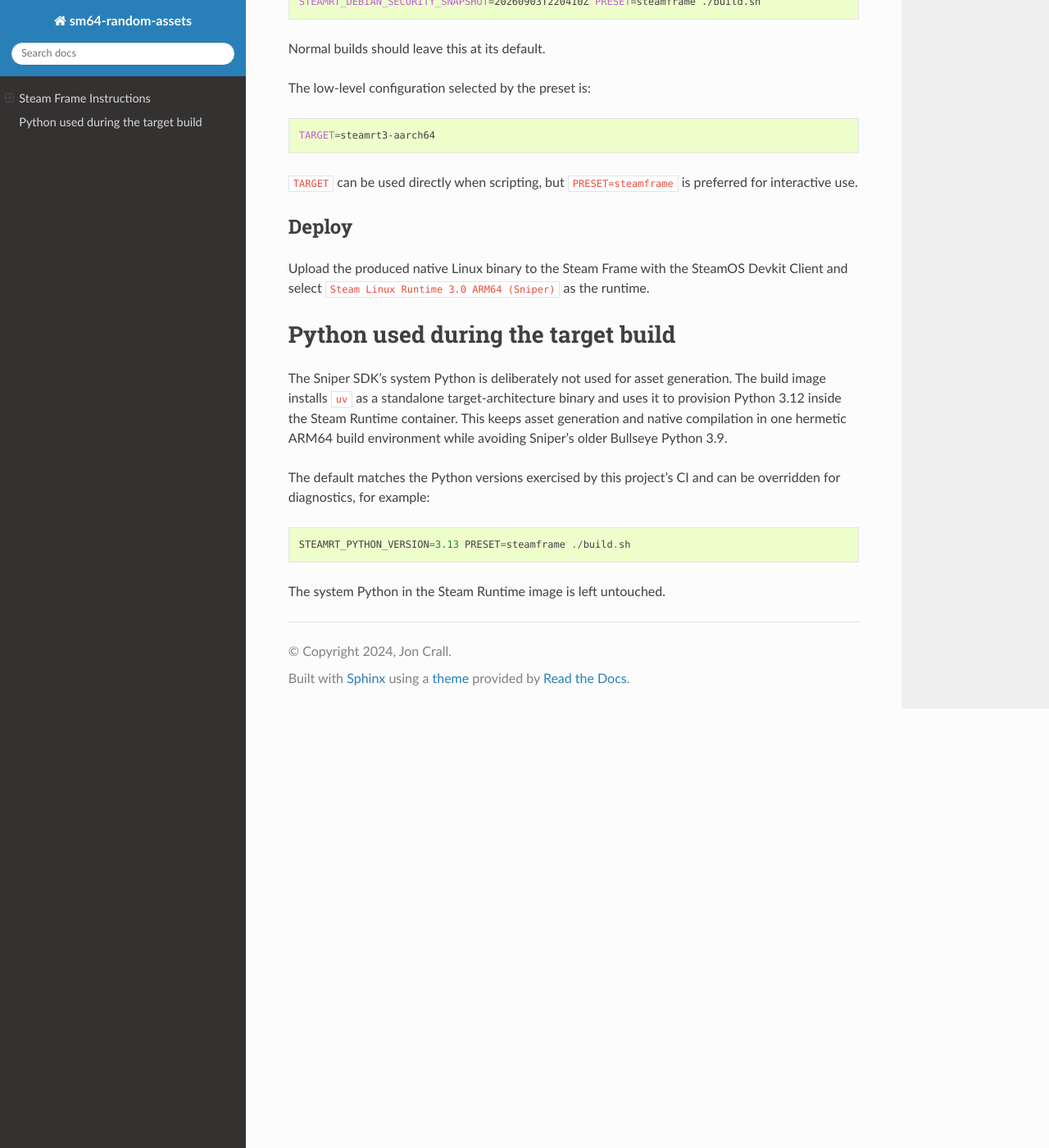
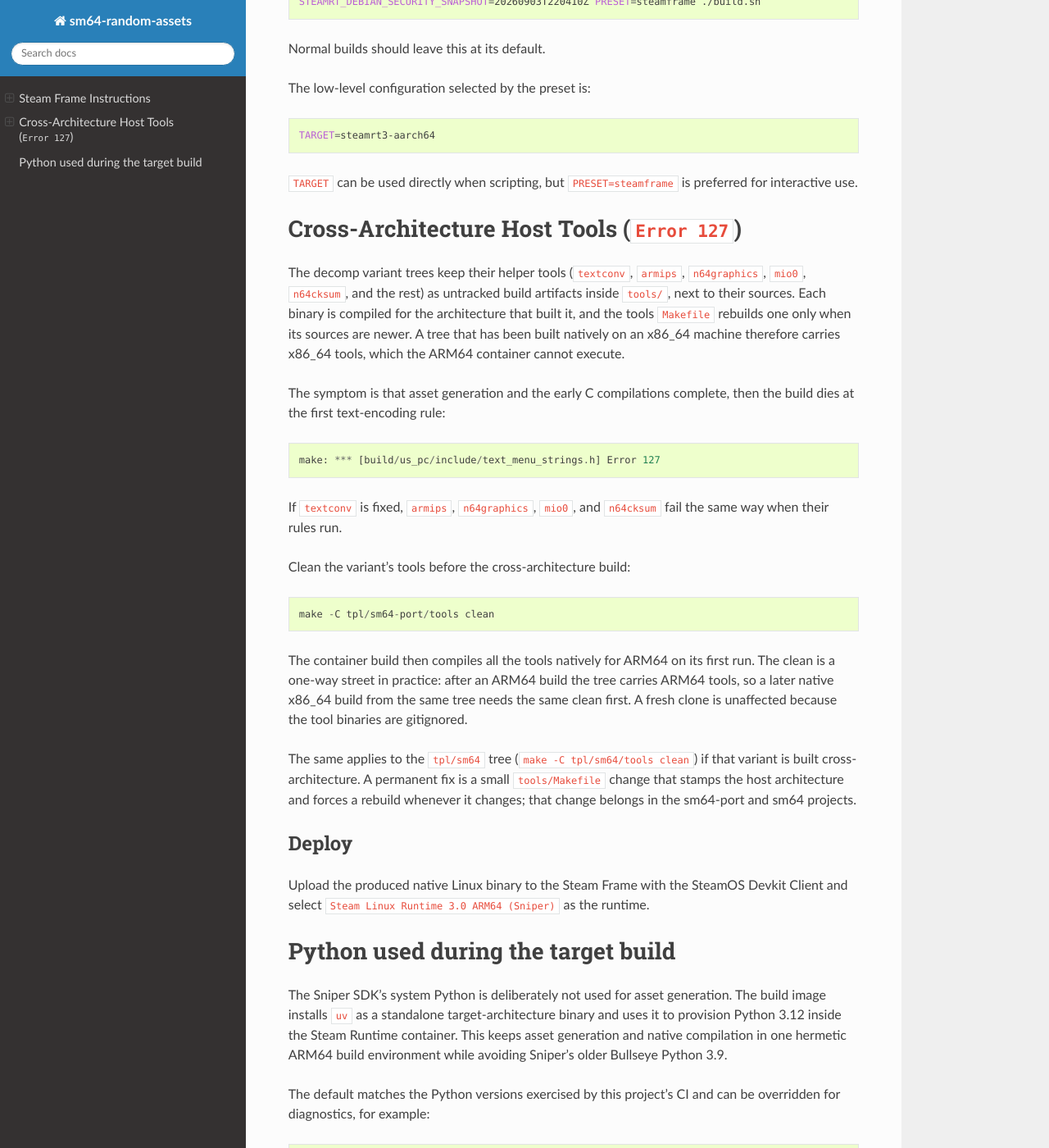
Before and after one commit to Erotemic/sm64-random-assets, a Sphinx documentation site: the page built from docs/source/manual/install_docs/install_on_steamframe.rst, in a window 1280 px wide and 1400 px high, scrolled down 1017 px. Shown: the whole window at 82% size. Built offline with Sphinx 7.4.7 and the Read the Docs theme 3.1.0, drawn with Linux system fonts in a browser that asks for light colours; pages that are not in the unit, such as notebooks, are missing from menus.

Commit message:
Document cross-arch tool failure in Steam Frame build docs
- new 'Cross-Architecture Host Tools (Error 127)' subsection in the Steam Frame instructions: decomp variant trees carry untracked, arch-specific tools/ binaries that the mtime-only tools Makefile never rebuilds, so a tree built natively on x86_64 dies in the ARM64 container at the first tool execution (textconv; armips/n64graphics/mio0/n64cksum if reached)
- documents the make -C tools clean workaround, its one-way-street caveat for later native builds, that fresh clones are unaffected, that tpl/sm64 has the same trap, and that the permanent fix is an arch-stamping tools/Makefile change in the sm64-port / sm64 projects
- changelog entry under Unreleased/Added
- Verified per AGENTS.md: mypy clean, flake8 clean, full pytest suite green

Co-authored-by: qwen3.8-27b-dbirks-hyperqwen-long (reasoning off)

```diff
--- a/docs/source/manual/install_docs/install_on_steamframe.rst
+++ b/docs/source/manual/install_docs/install_on_steamframe.rst
@@ -59,6 +59,41 @@ The low-level configuration selected by the preset is:
 ``TARGET`` can be used directly when scripting, but ``PRESET=steamframe`` is
 preferred for interactive use.
 
+Cross-Architecture Host Tools (``Error 127``)
+--------------------------------------------------
+
+The decomp variant trees keep their helper tools (``textconv``, ``armips``,
+``n64graphics``, ``mio0``, ``n64cksum``, and the rest) as untracked build
+artifacts inside ``tools/``, next to their sources. Each binary is compiled
+for the architecture that built it, and the tools ``Makefile`` rebuilds one
+only when its sources are newer. A tree that has been built natively on an
+x86_64 machine therefore carries x86_64 tools, which the ARM64 container
+cannot execute.
+
+The symptom is that asset generation and the early C compilations complete,
+then the build dies at the first text-encoding rule::
+
+    make: *** [build/us_pc/include/text_menu_strings.h] Error 127
+
+If ``textconv`` is fixed, ``armips``, ``n64graphics``, ``mio0``, and
+``n64cksum`` fail the same way when their rules run.
+
+Clean the variant's tools before the cross-architecture build::
+
+    make -C tpl/sm64-port/tools clean
+
+The container build then compiles all the tools natively for ARM64 on its
+first run. The clean is a one-way street in practice: after an ARM64 build
+the tree carries ARM64 tools, so a later native x86_64 build from the same
+tree needs the same clean first. A fresh clone is unaffected because the
+tool binaries are gitignored.
+
+The same applies to the ``tpl/sm64`` tree (``make -C tpl/sm64/tools clean``)
+if that variant is built cross-architecture. A permanent fix is a small
+``tools/Makefile`` change that stamps the host architecture and forces a
+rebuild whenever it changes; that change belongs in the sm64-port and sm64
+projects.
+
 Deploy
 ======
 
```
Also changed, not shown: CHANGELOG.md (+1 -0 lines).
